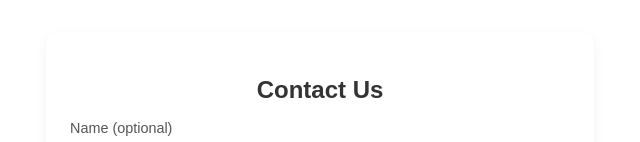
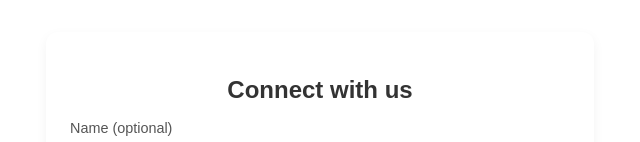
Before and after one commit to bcballesteros/contact-form, a plain HTML site: page index.html in a window 1280 px wide. Shown: the top 142 px of the page, without its empty margins (320-960 px from the left). Drawn offline with Linux system fonts and the light colour scheme.

Commit message:
Update index.html

```diff
--- a/index.html
+++ b/index.html
@@ -77,7 +77,7 @@
 </head>
 <body>
  <section class="contact-form">
-  <h2>Contact Us</h2>
+  <h2>Connect with us</h2>
   <form action="#" method="POST">
     <label for="name">Name (optional)</label>
     <input type="text" id="name" name="name" placeholder="Your name">
```
